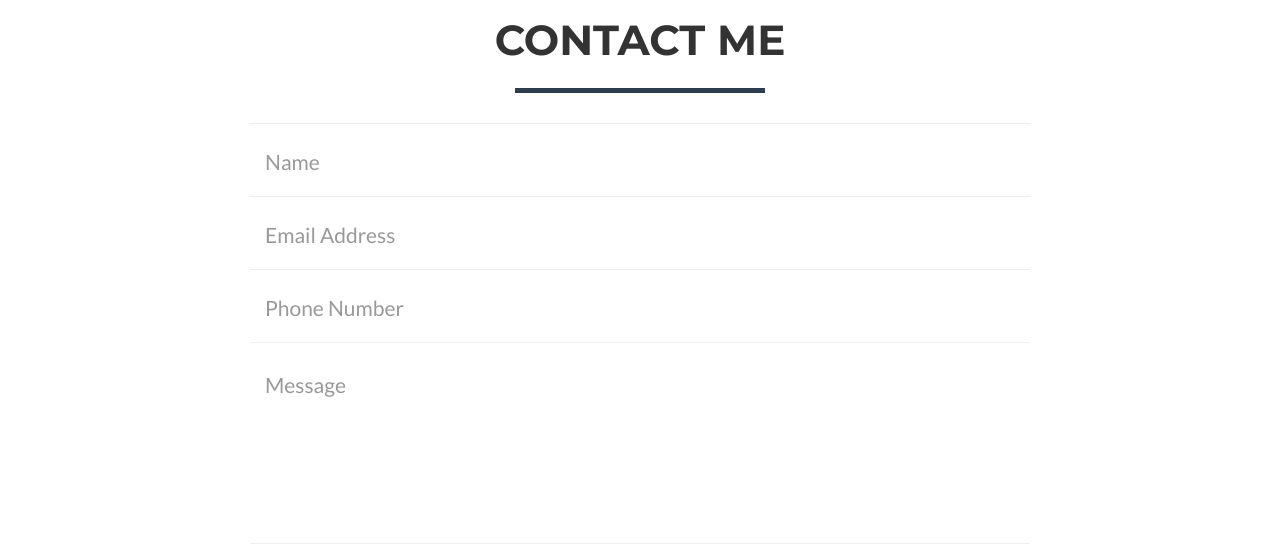
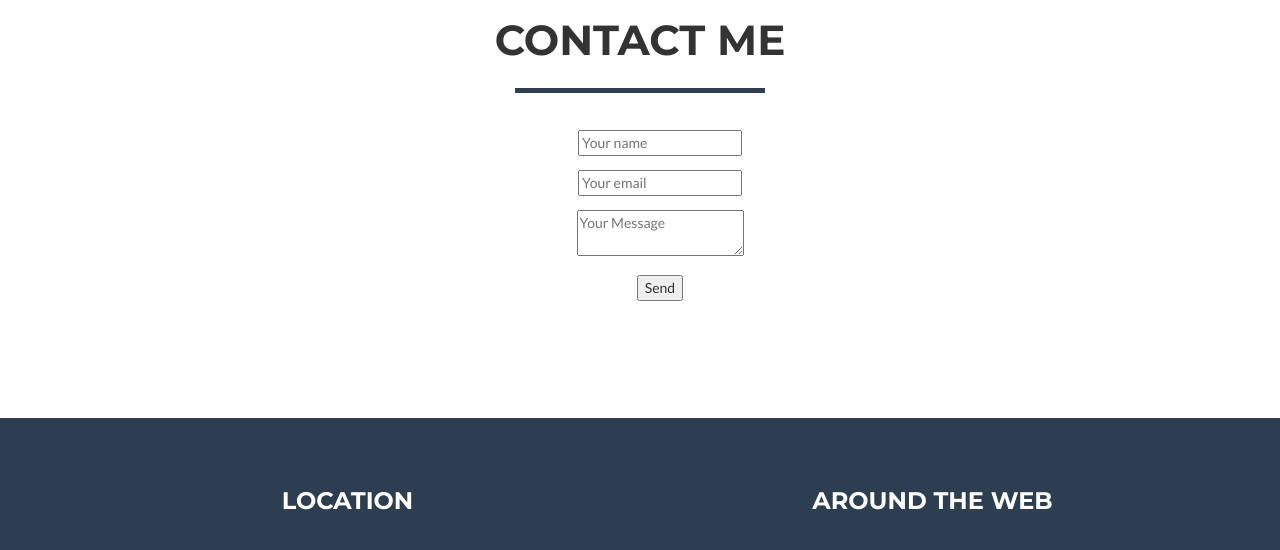
Before and after one commit to aadwilli/aadwilli.github.io, a website: page index.html in a window 1280 px wide. Shown: the part 1910-2460 px from the top of the page. Drawn offline with nearby package versions, Linux system fonts and the light colour scheme.

Commit message:
contact test

```diff
--- a/css/freelancer.css
+++ b/css/freelancer.css
@@ -517,3 +517,8 @@ fieldset[disabled] .btn-success.active {
 div#maincontent {
   outline: none;
 }
+.contactForm {
+  list-style-type: none;
+  padding: .5em;
+  text-align: center;
+}
--- a/index.html
+++ b/index.html
@@ -194,42 +194,14 @@
                 <div class="col-lg-8 col-lg-offset-2">
                     <!-- To configure the contact form email address, go to mail/contact_me.php and update the email address in the PHP file on line 19. -->
                     <!-- The form should work on most web servers, but if the form is not working you may need to configure your web server differently. -->
-                    <form name="sentMessage" id="contactForm" novalidate>
-                        <div class="row control-group">
-                            <div class="form-group col-xs-12 floating-label-form-group controls">
-                                <label for="name">Name</label>
-                                <input type="text" class="form-control" placeholder="Name" id="name" required data-validation-required-message="Please enter your name.">
-                                <p class="help-block text-danger"></p>
-                            </div>
-                        </div>
-                        <div class="row control-group">
-                            <div class="form-group col-xs-12 floating-label-form-group controls">
-                                <label for="email">Email Address</label>
-                                <input type="email" class="form-control" placeholder="Email Address" id="email" required data-validation-required-message="Please enter your email address.">
-                                <p class="help-block text-danger"></p>
-                            </div>
-                        </div>
-                        <div class="row control-group">
-                            <div class="form-group col-xs-12 floating-label-form-group controls">
-                                <label for="phone">Phone Number</label>
-                                <input type="tel" class="form-control" placeholder="Phone Number" id="phone" required data-validation-required-message="Please enter your phone number.">
-                                <p class="help-block text-danger"></p>
-                            </div>
-                        </div>
-                        <div class="row control-group">
-                            <div class="form-group col-xs-12 floating-label-form-group controls">
-                                <label for="message">Message</label>
-                                <textarea rows="5" class="form-control" placeholder="Message" id="message" required data-validation-required-message="Please enter a message."></textarea>
-                                <p class="help-block text-danger"></p>
-                            </div>
-                        </div>
-                        <br>
-                        <div id="success"></div>
-                        <div class="row">
-                            <div class="form-group col-xs-12">
-                                <button type="submit" class="btn btn-success btn-lg">Send</button>
-                            </div>
-                        </div>
+
+                     <form action="https://formspree.io/your@email.com" method="POST">
+                     <ul>
+                        <li class="contactForm"><input type="text" name="name" placeholder="Your name"></li>
+                        <li class="contactForm"><input type="email" name="_replyto" placeholder="Your email"></li>
+                        <li class="contactForm"><textarea name="message" placeholder="Your Message"></textarea></li>
+                        <li class="contactForm"><input type="submit" value="Send"></li>
+                     </ul>
                     </form>
                 </div>
             </div>
```
